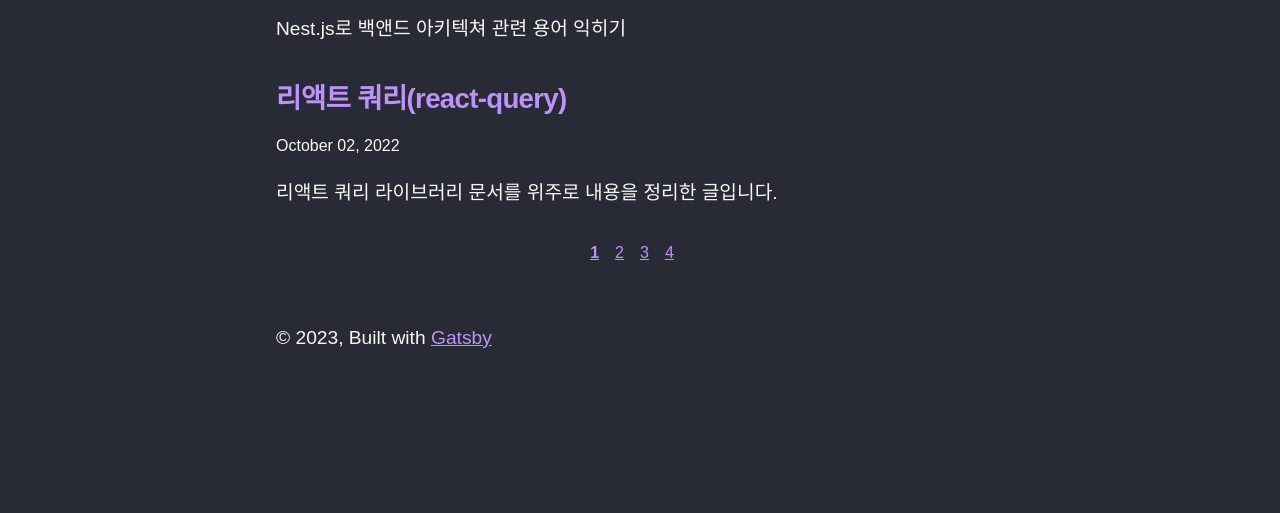
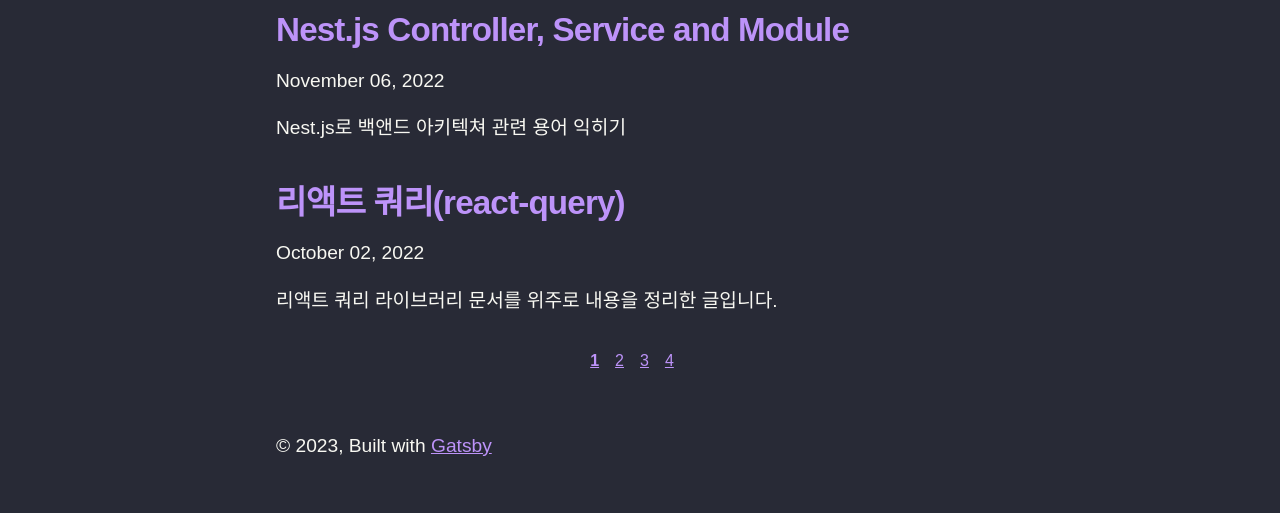
Before and after one commit to nokiahub/nokiahub.name, a Gatsby site: page / in a window 1280 px wide. Shown: the part 860-1373 px from the top of the page. Before the commit the page ends 1265 px from the top, so only its background shows below. Built offline with nearby package versions, Linux system fonts and the light colour scheme; Gatsby itself is replaced by a stand-in of ours.

Commit message:
포스트 제목 폰트 크기 조정

```diff
--- a/src/templates/index.jsx
+++ b/src/templates/index.jsx
@@ -17,7 +17,7 @@ const PostHeader = styled.header`
 `;
 
 const PostTitle = styled.h1`
-  font-size: ${typography.fontSize4};
+  font-size: ${typography.fontSize5};
   margin-bottom: ${spacing.spacing2};
   margin-top: ${spacing.spacing0};
   transition: ease-in-out 0.1s;
@@ -46,7 +46,7 @@ const BlogPostListTemplate = ({ data, pageContext }) => {
                       {title}
                     </PostTitleLink>
                   </PostTitle>
-                  <small>{post.frontmatter.date}</small>
+                  <small style={{ fontSize: typography.fontSize2}}>{post.frontmatter.date}</small>
                 </PostHeader>
                 <section>
                   <p
```
